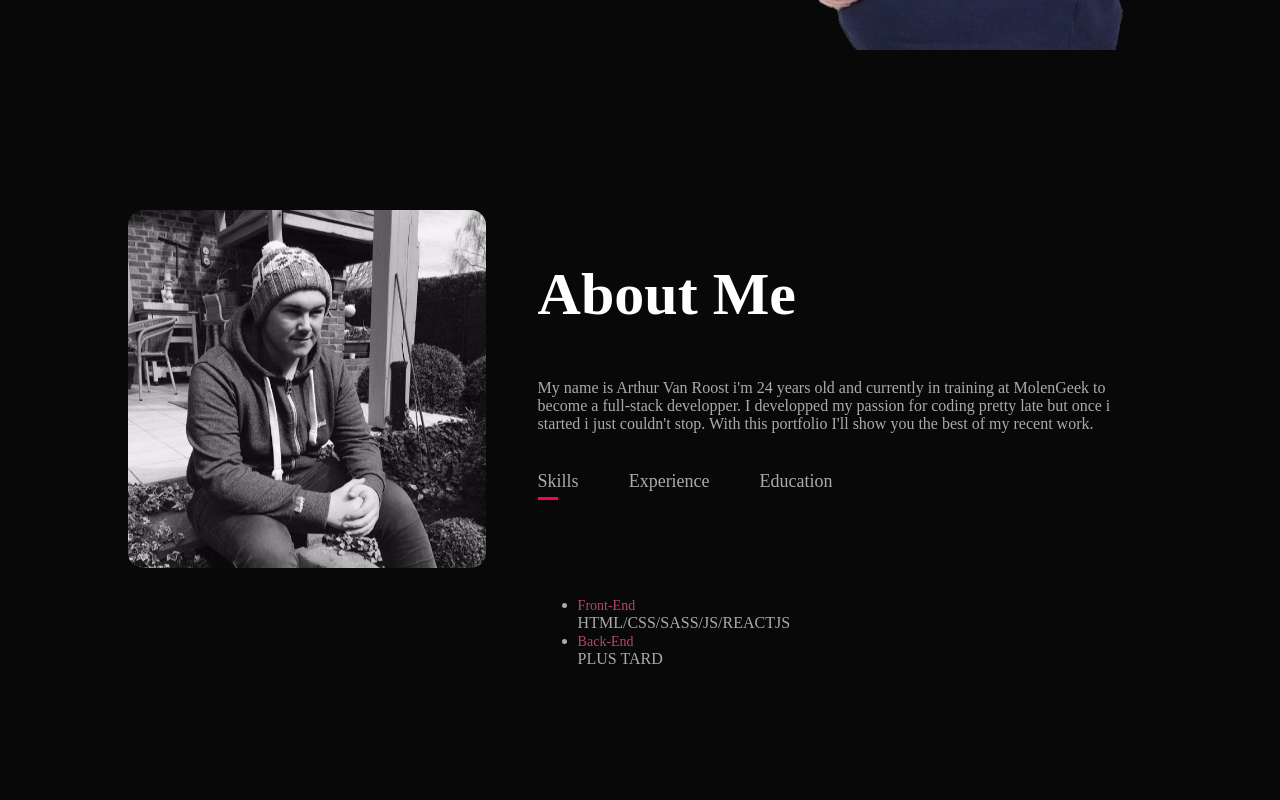
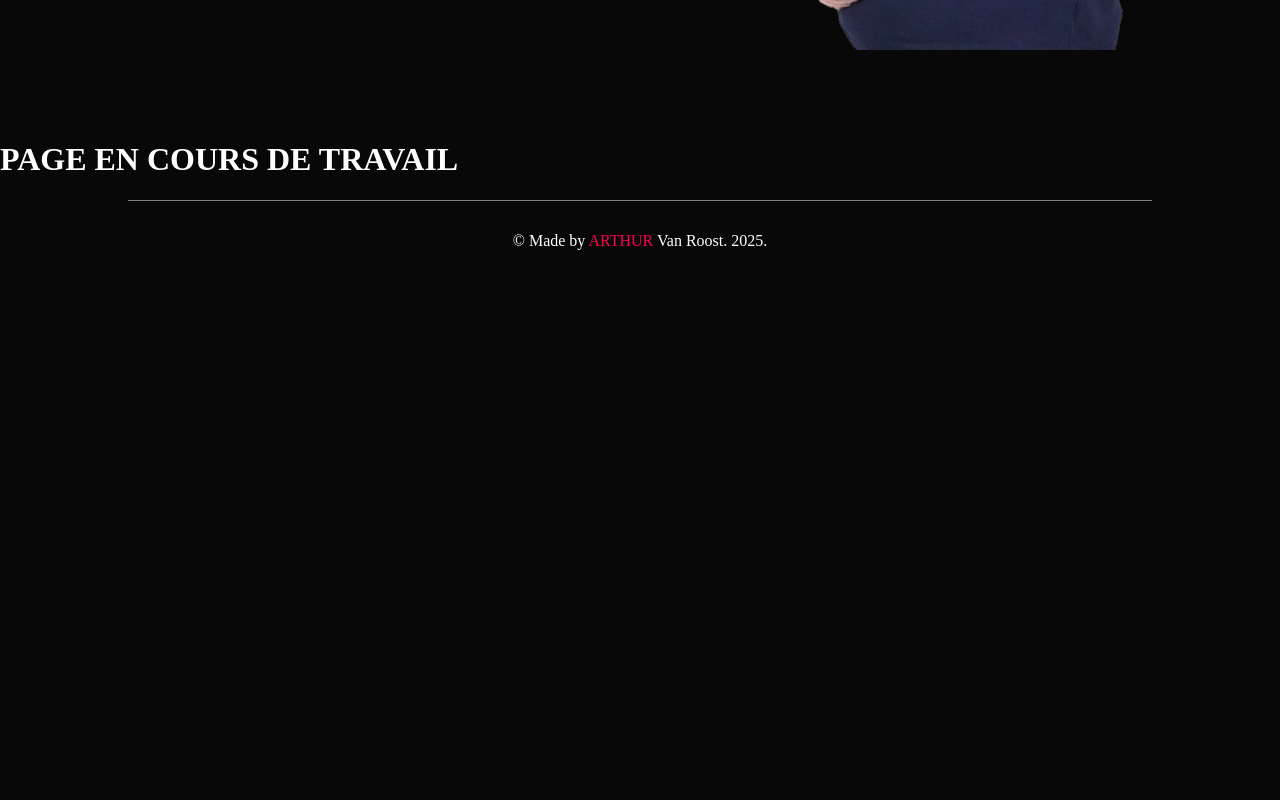
Before and after one commit to ArthurVRoost/PortfolioReact, a React (Vite) app: page /allProjects in a window 1280 px wide. Shown: the part 680-1480 px from the top of the page. After the commit the page ends 960 px from the top, so only its background shows below. Built offline with nearby package versions, Linux system fonts and the light colour scheme.

Commit message:
ajout layout

```diff
--- a/src/App.jsx
+++ b/src/App.jsx
@@ -1,16 +1,22 @@
+import { Route, Routes } from 'react-router-dom'
 import './App.css'
 import Footer from './components/footer/Footer'
 import Nav from './components/nav/Nav'
 import Home from './pages/Home/Home'
+import Layout from './components/Layout'
+import AllProjects from './pages/projets/AllProjects'
 
 function App() {
 
 
   return (
     <>
-      <Nav/>
-      <Home/>
-      <Footer/>
+      <Routes>
+        <Route path='/' element={<Layout/>}>
+          <Route index element={<Home/>}/>
+          <Route path='/allProjects' element={<AllProjects/>}/>
+        </Route>
+      </Routes>
     </>
   )
 }
--- /dev/null
+++ b/src/components/Layout.jsx
@@ -0,0 +1,15 @@
+import { Outlet } from "react-router-dom";
+import Nav from "./nav/Nav";
+import Footer from "./footer/Footer";
+
+export default function Layout() {
+    return(
+        <>
+        <Nav/>
+        <main>
+            <Outlet/>
+        </main>
+        <Footer/>
+        </>
+    )
+}
--- a/src/pages/projets/AllProjects.jsx
+++ b/src/pages/projets/AllProjects.jsx
@@ -0,0 +1,9 @@
+import'./allprojects.css'
+
+export default function AllProjects() {
+    return(
+        <>
+        <h1>PAGE EN COURS DE TRAVAIL</h1>
+        </>
+    )
+}
```
